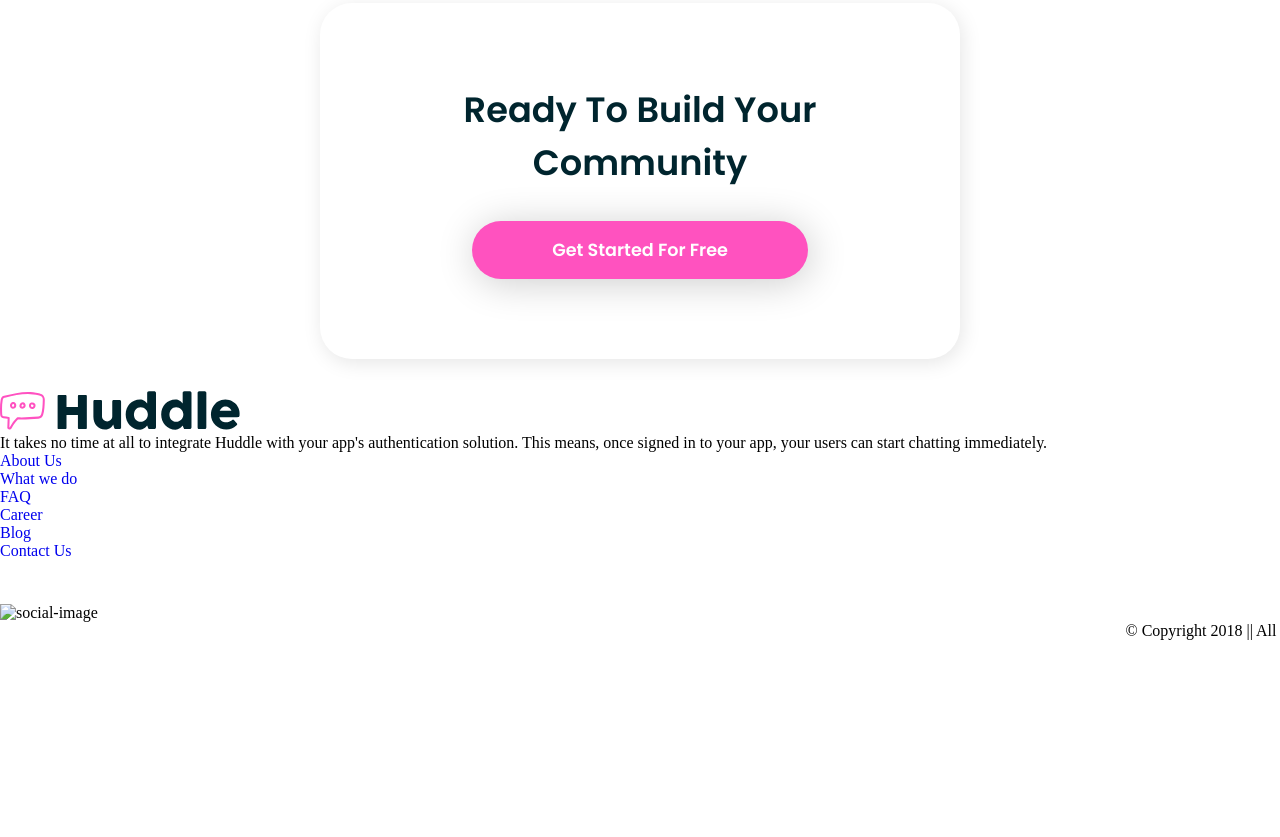
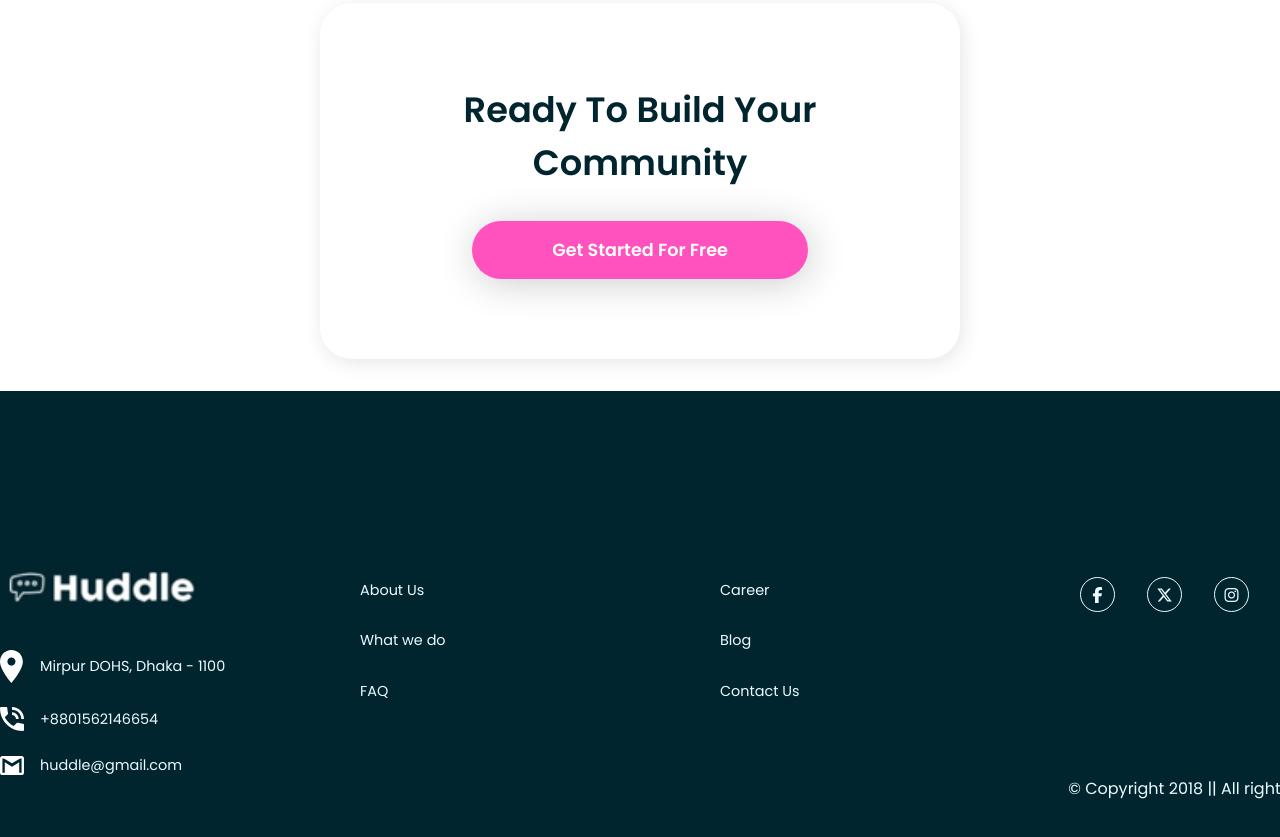
Before and after one commit to mdselimme/Bootcamp-Html-Css-Raw-Assessment, a plain HTML site: page index.html in a window 1280 px wide. Shown: the part 3073-3910 px from the top of the page. Before the commit the page ends 3713 px from the top, so only its background shows below. Drawn offline with nearby package versions, Linux system fonts and the light colour scheme.

Commit message:
add footer content and style

```diff
--- a/assets/styles/style.css
+++ b/assets/styles/style.css
@@ -215,8 +215,85 @@ li {
 
 /* -- Footer section start here -- */
 
+.footer-section-box {
+  background-color: #00252e;
+  padding-top: 10rem;
+  padding-bottom: 5rem;
+}
+
+.footer-content-main {
+  display: grid;
+  grid-template-columns: repeat(4, 1fr);
+}
+
+.footer-logo {
+  width: 13rem;
+}
+
+.footer-address {
+  display: flex;
+  flex-direction: row;
+  align-items: center;
+  margin-top: 1.5rem;
+}
+
+.footer-address img {
+  width: 1.5rem;
+  margin-right: 1rem;
+}
+
+.footer-address a {
+  font-size: 0.9rem;
+  color: hsl(193, 100%, 96%);
+  font-weight: 400;
+}
+
+.footer-link li {
+  margin-top: 1.6rem;
+}
+
+.footer-link li a {
+  font-size: 0.9rem;
+  color: hsl(193, 100%, 96%);
+  font-weight: 400;
+  transition: 0.3s;
+}
+
+.footer-link li a:hover {
+  text-decoration: underline;
+}
+
+.footer-social-link {
+  display: flex;
+  margin-top: 1.6rem;
+}
+
+.footer-social-link li {
+  display: inline;
+  margin-right: 2rem;
+}
+
+.footer-social-link li a {
+  color: hsl(193, 100%, 96%);
+  display: block;
+  width: 35px;
+  height: 35px;
+  line-height: 35px;
+  border-radius: 20px;
+  text-align: center;
+  font-size: 1rem;
+  border: 1px solid hsl(193, 100%, 96%);
+  transition: ease-in 0.2s;
+}
+
+.footer-social-link li a:hover {
+  color: #ff52bf;
+  border-color: #ff52bf;
+}
+
 .copyright-text {
   text-align: right;
+  color: hsl(193, 100%, 96%);
 }
 
 /* -- Footer section end here -- */
--- a/index.html
+++ b/index.html
@@ -9,6 +9,11 @@
       rel="shortcut icon"
       href="./assets/images/favicon-32x32.png"
       type="image/x-icon"
+    />
+    <!-- font awesome cdn link  -->
+    <link
+      rel="stylesheet"
+      href="https://cdnjs.cloudflare.com/ajax/libs/font-awesome/6.7.2/css/all.min.css"
     />
     <!-- css file link here  -->
     <link rel="stylesheet" href="./assets/styles/style.css" />
@@ -132,52 +137,62 @@
 
     <!-- -- footer section start here --  -->
 
-    <footer>
+    <footer class="footer-section-box">
       <section class="container">
-        <div class="footer-content-main">
+        <div class="footer-content-main font-pop">
           <div class="footer-single-components">
-            <img src="./assets/images/logo.svg" alt="footer-logo" />
+            <img
+              class="footer-logo"
+              src="./assets/images/footer-logo.png"
+              alt="footer-logo"
+            />
             <ul>
-              <li>
-                <span></span>
-                <p>
-                  It takes no time at all to integrate Huddle with your app's
-                  authentication solution. This means, once signed in to your
-                  app, your users can start chatting immediately.
-                </p>
+              <li class="footer-address">
+                <img
+                  src="./assets/images/icon-location.svg"
+                  alt="icon-location"
+                />
+                <a href="#">Mirpur DOHS, Dhaka - 1100</a>
+              </li>
+              <li class="footer-address">
+                <img src="./assets/images/icon-phone.svg" alt="icon-phone" />
+                <a href="tel:+8801562146654">+8801562146654</a>
+              </li>
+              <li class="footer-address">
+                <img src="./assets/images/icon-email.svg" alt="icon-email" />
+                <a href="mailto:huddle@gmail.com">huddle@gmail.com</a>
               </li>
             </ul>
           </div>
           <div class="footer-single-components">
-            <ul>
+            <ul class="footer-link">
               <li><a href="#">About Us</a></li>
               <li><a href="#">What we do</a></li>
               <li><a href="#">FAQ</a></li>
             </ul>
           </div>
           <div class="footer-single-components">
-            <ul>
+            <ul class="footer-link">
               <li><a href="#">Career</a></li>
               <li><a href="#">Blog</a></li>
               <li><a href="#">Contact Us</a></li>
             </ul>
           </div>
           <div class="footer-single-components">
-            <ul>
+            <ul class="footer-social-link">
               <li>
-                <img src="./assets/images/icon-phone.svg" alt="social-image" />
+                <a href="#"><i class="fa-brands fa-facebook-f"></i></a>
               </li>
               <li>
-                <img
-                  src="./assets/images/icon-location.svg"
-                  alt="social-image"
-                />
+                <a href="#"><i class="fa-brands fa-x-twitter"></i></a>
               </li>
-              <li><img src="" alt="social-image" /></li>
+              <li>
+                <a href="#"><i class="fa-brands fa-instagram"></i></a>
+              </li>
             </ul>
           </div>
         </div>
-        <div class="copyright-text">
+        <div class="copyright-text font-pop">
           <p>&copy; Copyright 2018 || All right reserved by Huddle</p>
         </div>
       </section>
```
Also changed, not shown: assets/images/footer-logo.png (added).
